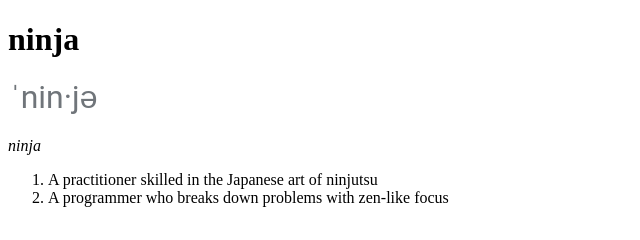
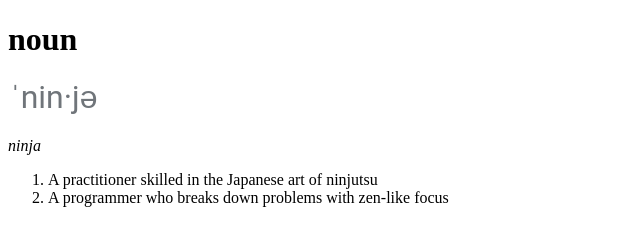
Before and after one commit to JessPetrey/bootcamp-files, a plain HTML site: page dictionary_assignment.html in a window 1280 px wide. Shown: the full height of the page, 0-640 px from the left. Drawn offline with Linux system fonts and the light colour scheme.

Commit message:
fixed misspelling

```diff
--- a/dictionary_assignment.html
+++ b/dictionary_assignment.html
@@ -7,7 +7,7 @@
     <title>Document</title>
 </head>
 <body>
-    <h1>ninja</h1>
+    <h1>noun</h1>
     <img src="pronunciation_ninja.png" alt="Image shows how to pronounce 'ninja'.">
     <p><em>ninja</em></p>
     <ol>
```
